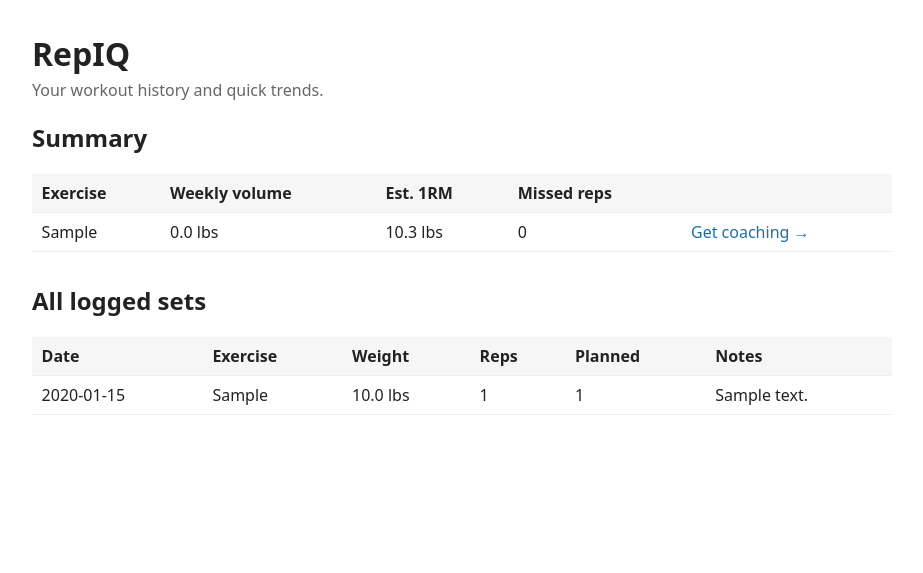
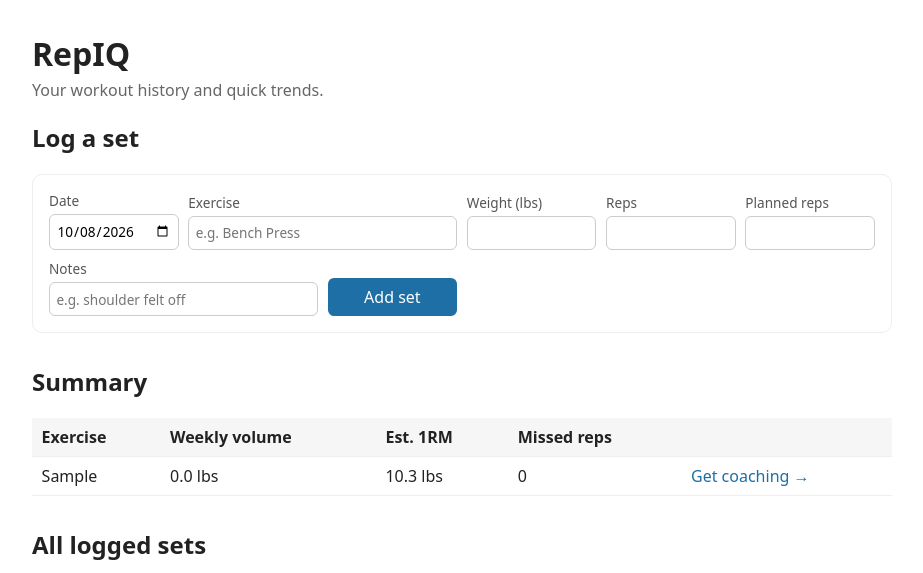
Before and after one commit to Rudraraj8606/RepAi, a Flask app: page / in a window 1280 px wide. Shown: the top 573 px of the page, without its empty margins (178-1101 px from the left). Run offline with Flask 3, Linux system fonts and the light colour scheme; tables that the repository leaves empty hold one stand-in row (values such as "Sample post").

Commit message:
add form to log a set from the history page

```diff
--- a/web/app.py
+++ b/web/app.py
@@ -2,7 +2,8 @@
 app.py  --  Flask web app.  (YOUR FILE / A)
 
 Two pages:
-  "/"            -> workout history + a quick metric summary per exercise
+  "/"            -> workout history + a quick metric summary per exercise,
+                    plus a form to log a new set (POSTs to "/add-set")
   "/coach/<ex>"  -> asks for a note on how the session felt, then runs the
                     AI pipeline (Agent 1 -> Agent 2) and shows the diagnosis + plan
 
@@ -11,7 +12,9 @@ Run (from the RepAi/ folder):
 Then open http://127.0.0.1:5000 in your browser.
 """
 
-from flask import Flask, render_template, request
+from datetime import date
+
+from flask import Flask, redirect, render_template, request, url_for
 
 from app_logic.workout_repository import WorkoutRepository
 
@@ -23,6 +26,10 @@ repo = WorkoutRepository(DB_PATH)
 
 @app.route("/")
 def history():
+    return render_history()
+
+
+def render_history(error=None):
     sets = repo.get_all_sets()
     # Build a small summary row for each exercise using the deterministic math.
     summary = []
@@ -35,7 +42,31 @@ def history():
                 "rep_deficit": repo.get_rep_deficit(exercise),
             }
         )
-    return render_template("history.html", sets=sets, summary=summary)
+    return render_template(
+        "history.html", sets=sets, summary=summary, error=error, today=date.today().isoformat()
+    )
+
+
+@app.route("/add-set", methods=["POST"])
+def add_set():
+    form = request.form
+    try:
+        exercise = form["exercise"].strip()
+        if not exercise:
+            raise ValueError("Exercise name is required.")
+        planned = form.get("planned_reps", "").strip()
+        repo.add_set(
+            exercise=exercise,
+            weight=float(form["weight"]),
+            reps=int(form["reps"]),
+            logged_on=date.fromisoformat(form["logged_on"]),
+            planned_reps=int(planned) if planned else None,
+            notes=form.get("notes", "").strip(),
+        )
+    except (KeyError, ValueError) as e:
+        return render_history(error=f"Couldn't save that set: {e}"), 400
+    # Redirect so refreshing the page doesn't submit the same set twice.
+    return redirect(url_for("history"))
 
 
 @app.route("/coach/<exercise>")
--- a/web/templates/history.html
+++ b/web/templates/history.html
@@ -14,11 +14,33 @@
     a.btn { color: #1d6fa5; text-decoration: none; }
     a.btn:hover { text-decoration: underline; }
     .miss { color: #b00; }
+    form.log { display: grid; grid-template-columns: repeat(auto-fit, minmax(120px, 1fr)); gap: 0.6rem; align-items: end;
+               border: 1px solid #eee; border-radius: 10px; padding: 1rem; margin: 1rem 0 2rem; }
+    form.log label { display: flex; flex-direction: column; font-size: 0.85rem; color: #555; gap: 0.25rem; }
+    form.log input { font: inherit; padding: 0.4rem; border: 1px solid #ccc; border-radius: 6px; }
+    form.log .wide { grid-column: span 2; }
+    form.log button { font: inherit; padding: 0.5rem 1rem; border: 0; border-radius: 6px; background: #1d6fa5; color: #fff; cursor: pointer; }
+    .error { background: #fff0f0; border: 1px solid #f0c0c0; border-radius: 10px; padding: 0.6rem 1rem; color: #900; }
   </style>
 </head>
 <body>
   <h1>RepIQ</h1>
   <p class="sub">Your workout history and quick trends.</p>
+
+  <h2>Log a set</h2>
+  {% if error %}<p class="error">{{ error }}</p>{% endif %}
+  <form class="log" method="post" action="/add-set">
+    <label>Date <input type="date" name="logged_on" value="{{ today }}" required></label>
+    <label class="wide">Exercise <input name="exercise" list="exercises" placeholder="e.g. Bench Press" required></label>
+    <label>Weight (lbs) <input type="number" name="weight" step="0.5" min="0" required></label>
+    <label>Reps <input type="number" name="reps" min="0" required></label>
+    <label>Planned reps <input type="number" name="planned_reps" min="0"></label>
+    <label class="wide">Notes <input name="notes" placeholder="e.g. shoulder felt off"></label>
+    <button type="submit">Add set</button>
+  </form>
+  <datalist id="exercises">
+    {% for row in summary %}<option value="{{ row.exercise }}">{% endfor %}
+  </datalist>
 
   <h2>Summary</h2>
   <table>
```
